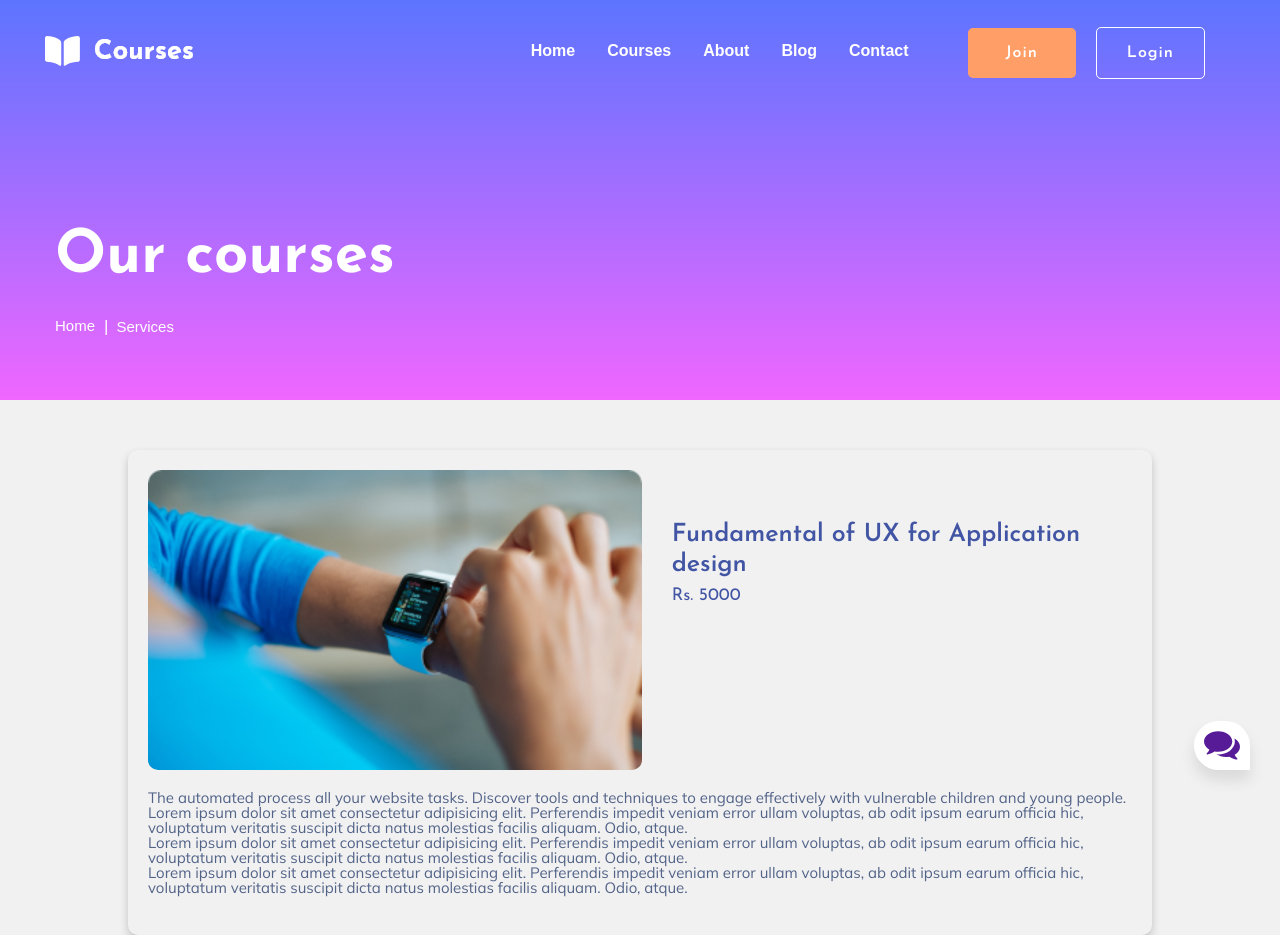
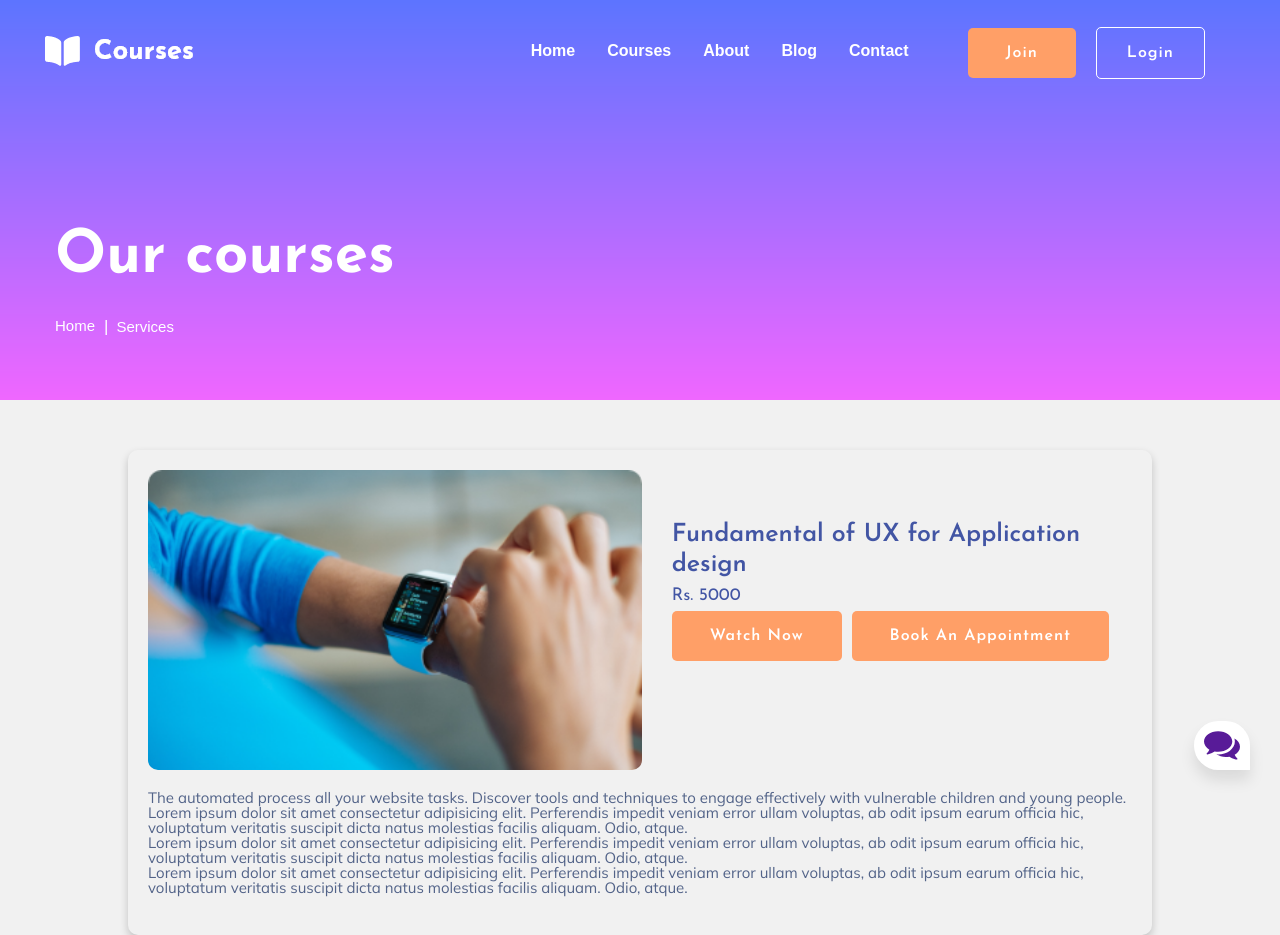
Before and after one commit to architajain2003/Education_Project, a React (Create React App) app: page /details in a window 1280 px wide. Built offline with nearby package versions, Linux system fonts and the light colour scheme.

Commit message:
details page

```diff
--- a/src/components/CourseDetails.jsx
+++ b/src/components/CourseDetails.jsx
@@ -144,6 +144,8 @@ const CourseDetails = () => {
               Fundamental of UX for Application design
             </h1>
             <h3 className="details-price">Rs. 5000</h3>
+            <button className="btn btn-large">Watch Now</button>
+            <button className="btn btn-large ml-3">Book An appointment</button>
           </div>
         </div>
         <p>
```
